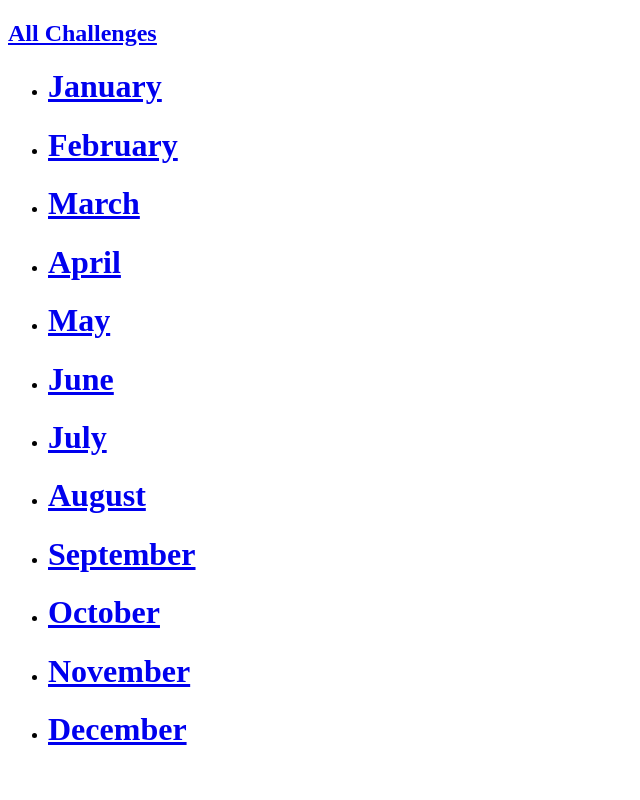
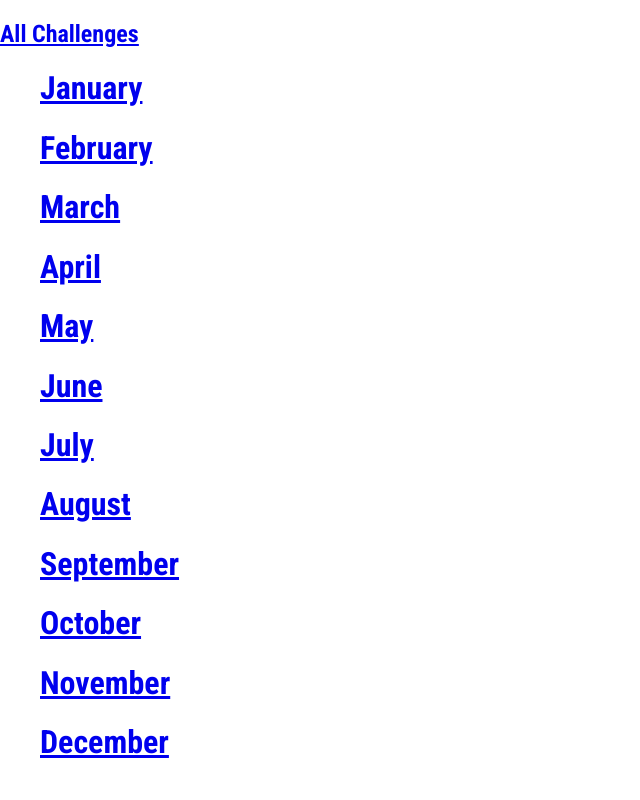
Before and after one commit to Jbasilio55/ChallengesApp, a Django app: page /challenges/ in a window 1280 px wide. Shown: the whole page, without its empty margins (0-640 px from the left). Run offline with Django 5.2, Linux system fonts and the light colour scheme.

Commit message:
added static files CSS

```diff
--- /dev/null
+++ b/monthly_challenges/challenges/static/challenges/challenges.css
@@ -0,0 +1,3 @@
+ul {
+  list-style: none;
+}
--- a/monthly_challenges/challenges/templates/challenges/index.html
+++ b/monthly_challenges/challenges/templates/challenges/index.html
@@ -1,4 +1,11 @@
 {% extends 'base.html' %}
+{% load static %}
+
+
+{% block css_file %}
+<link rel="stylesheet" href="{% static 'challenges/challenges.css' %}">
+{% endblock %}
+
 
 {% block page_title %}
 All Challenges
--- a/monthly_challenges/challenges/views.py
+++ b/monthly_challenges/challenges/views.py
@@ -1,5 +1,5 @@
 from django.shortcuts import render
-from django.http import HttpResponse, HttpResponseNotFound, HttpResponseRedirect
+from django.http import Http404, HttpResponseNotFound, HttpResponseRedirect
 from django.urls import reverse
 
 # Create your views here.
@@ -123,7 +123,7 @@ def monthly_challenge(request, month):
             "month_name": month,
         })
     except:
-        return HttpResponseNotFound("<h1>This month is unknown and unsupported</h1>")
+        raise Http404()
 
 # ------------ my version work perfectly fine --------------
 # def index(request):
--- a/monthly_challenges/monthly_challenges/settings.py
+++ b/monthly_challenges/monthly_challenges/settings.py
@@ -125,3 +125,7 @@ STATIC_URL = "static/"
 # https://docs.djangoproject.com/en/5.0/ref/settings/#default-auto-field
 
 DEFAULT_AUTO_FIELD = "django.db.models.BigAutoField"
+
+STATICFILES_DIRS = [
+    BASE_DIR / "static"
+]
--- /dev/null
+++ b/monthly_challenges/static/styles.css
@@ -0,0 +1,9 @@
+@import url("https://fonts.googleapis.com/css2?family=Roboto+Condensed:wght@100..900&display=swap");
+
+html {
+  font-family: "Roboto Condensed", sans-serif;
+}
+
+body {
+  margin: 0;
+}
--- a/monthly_challenges/templates/base.html
+++ b/monthly_challenges/templates/base.html
@@ -1,9 +1,13 @@
+{% load static %}
+
 <!DOCTYPE html>
 <html lang="en">
   <head>
     <meta charset="UTF-8" />
     <meta name="viewport" content="width=device-width, initial-scale=1.0" />
     <title>{% block page_title %}My Challenges{% endblock %}</title>
+    <link rel="stylesheet" href="{% static 'styles.css' %}" />
+    {% block css_file %}{% endblock %}
   </head>
   <body>
     {% block content %}{% endblock %}
```
Also changed, not shown: monthly_challenges/templates/404.html (added, +11 -0 lines).
